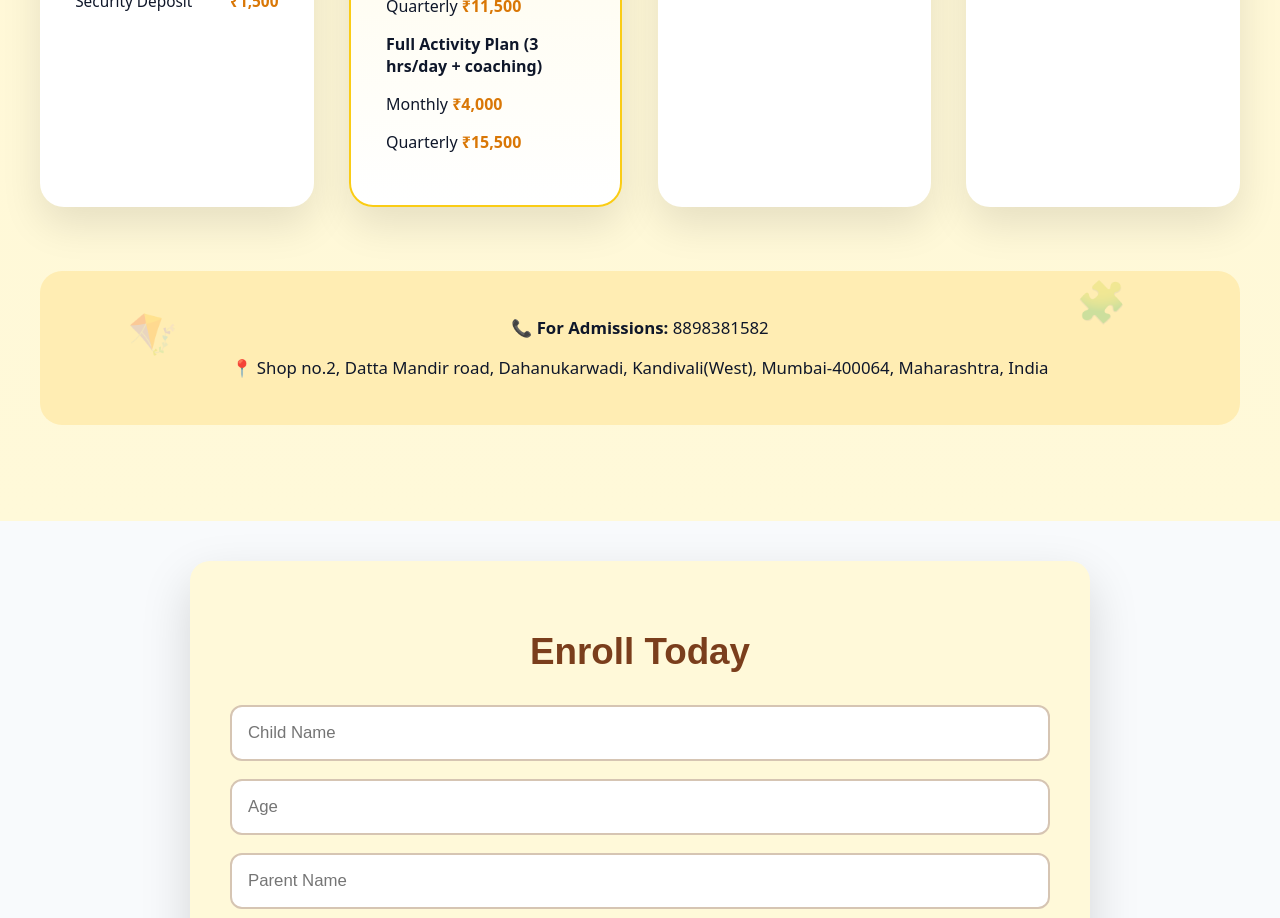
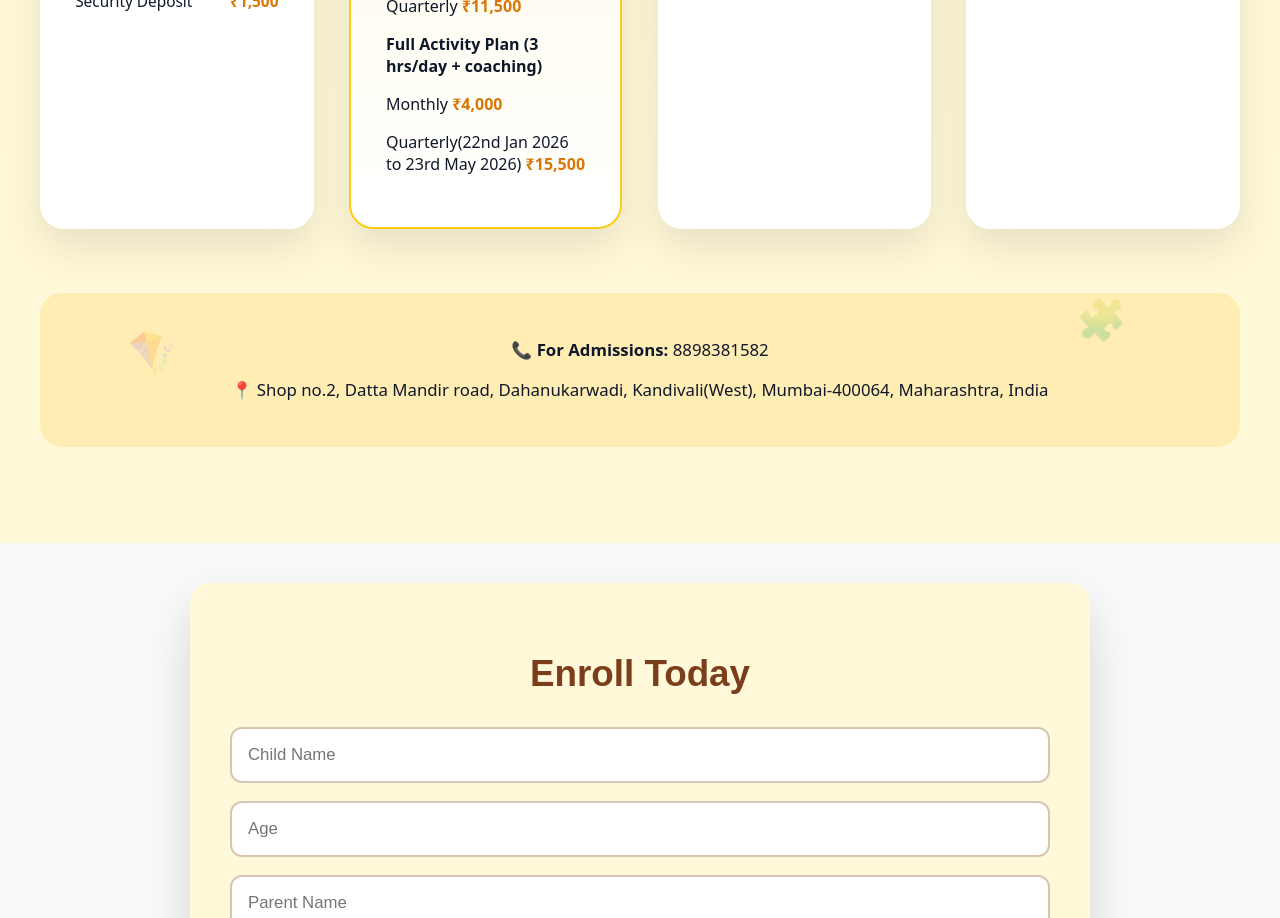
Before and after one commit to tanishka019/bachpanactivitycentre, a React (Vite) app: page / in a window 1280 px wide. Shown: the part 4800-5718 px from the top of the page. Built offline with nearby package versions, Linux system fonts and the light colour scheme.

Commit message:
Updated hero section

```diff
--- a/src/sections/EnrollToday.jsx
+++ b/src/sections/EnrollToday.jsx
@@ -52,7 +52,7 @@ const EnrollToday = () => {
                 Full Activity Plan (3 hrs/day + coaching)
               </p>
               <p>Monthly <span>₹4,000</span></p>
-              <p>Quarterly <span>₹15,500</span></p>
+              <p>Quarterly(22nd Jan 2026 to 23rd May 2026) <span>₹15,500</span></p>
             </div>
           </div>
 
```
